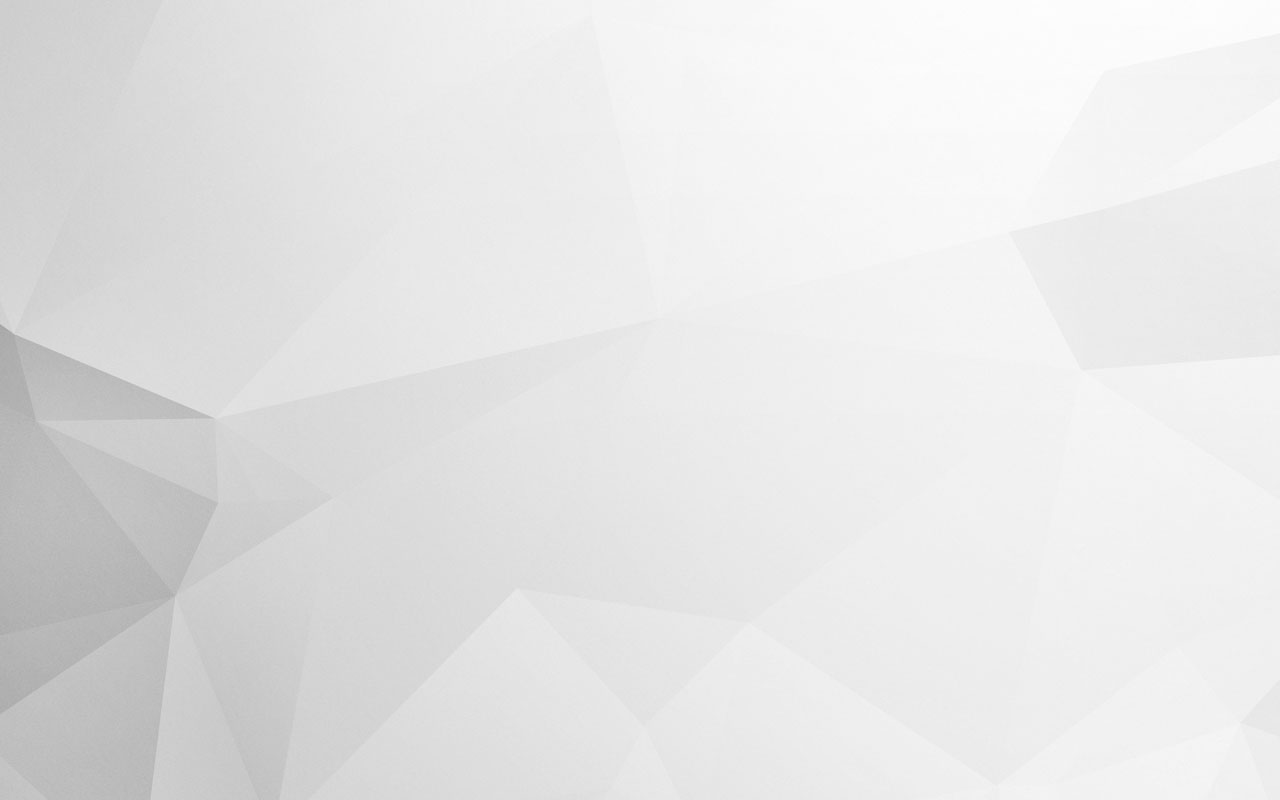
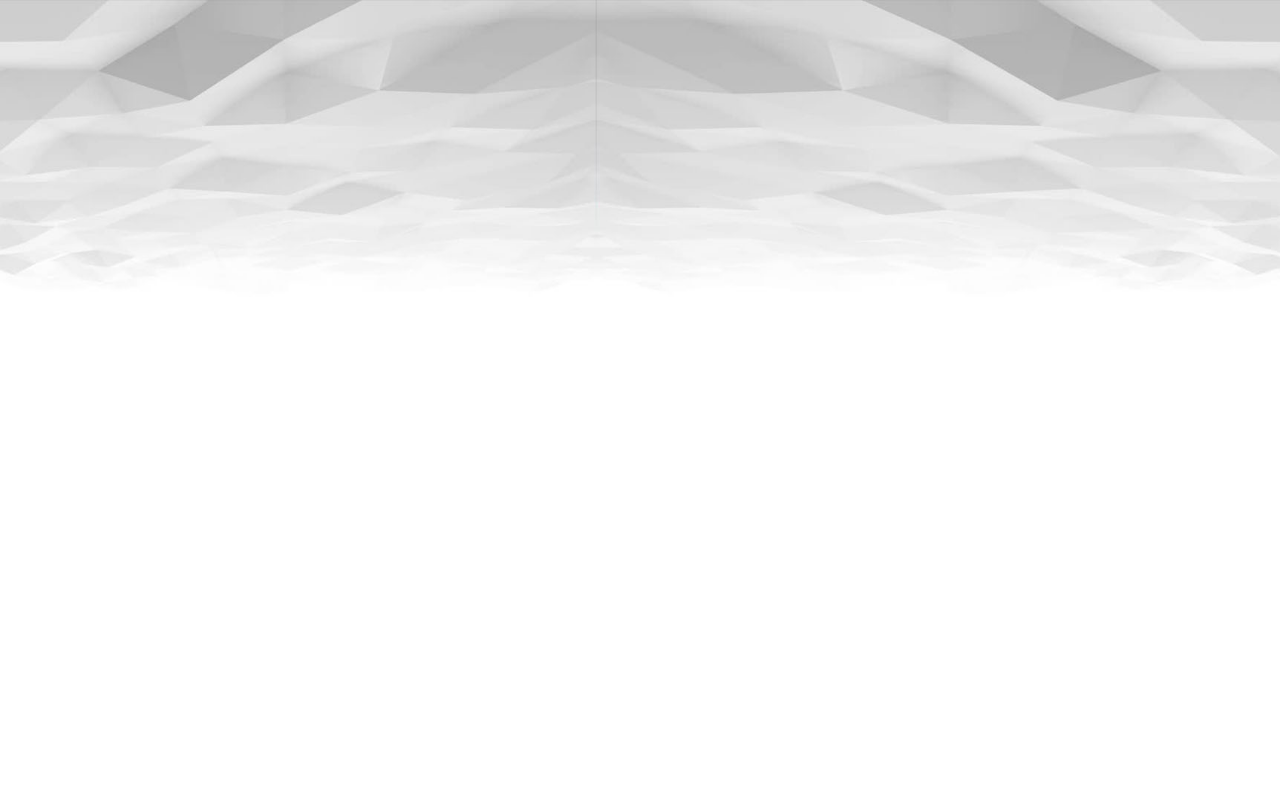
Before and after one commit to AslefiNunes/curso-de-HTML5, a plain HTML site: page Modulo-3/ex22/fundo006.html in a window 1280 px wide. Drawn offline with Linux system fonts and the light colour scheme.

Commit message:
Colocando um Wallpaper no fundo 06

```diff
--- a/Modulo-3/ex22/fundo006.html
+++ b/Modulo-3/ex22/fundo006.html
@@ -3,11 +3,14 @@
 <head>
     <meta charset="UTF-8">
     <meta name="viewport" content="width=device-width, initial-scale=1.0">
-    <title>Walpapaer para site</title>
+    <title>Wallpaper do site</title>
     <style>
         body{
-            background-image: url(imagens/wallpaper004.jpg);
-
+            background-image: url(imagens/wallpaper005.jpg);
+            background-repeat: no-repeat;
+            height: 98vh;
+            background-position: center top;
+            background-size: 100%;
         }
     </style>
 
```
